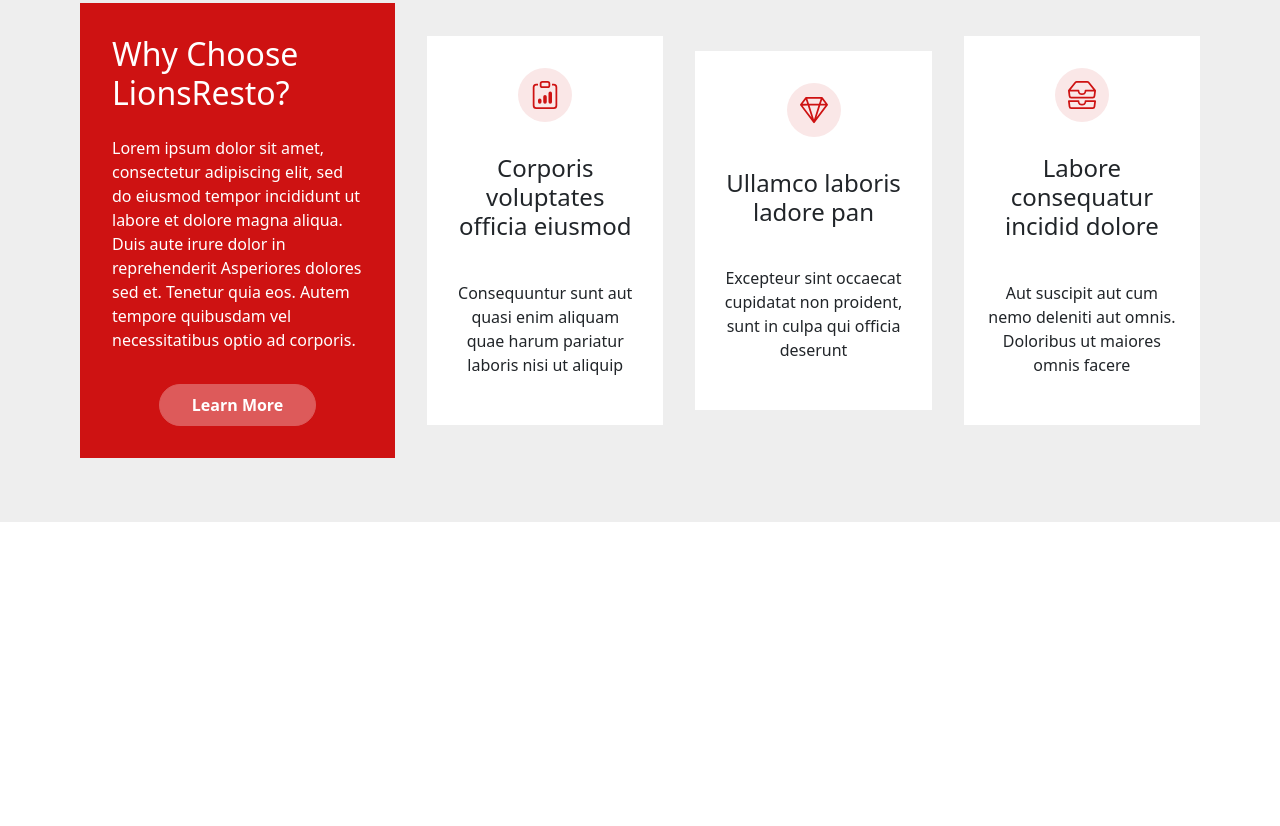
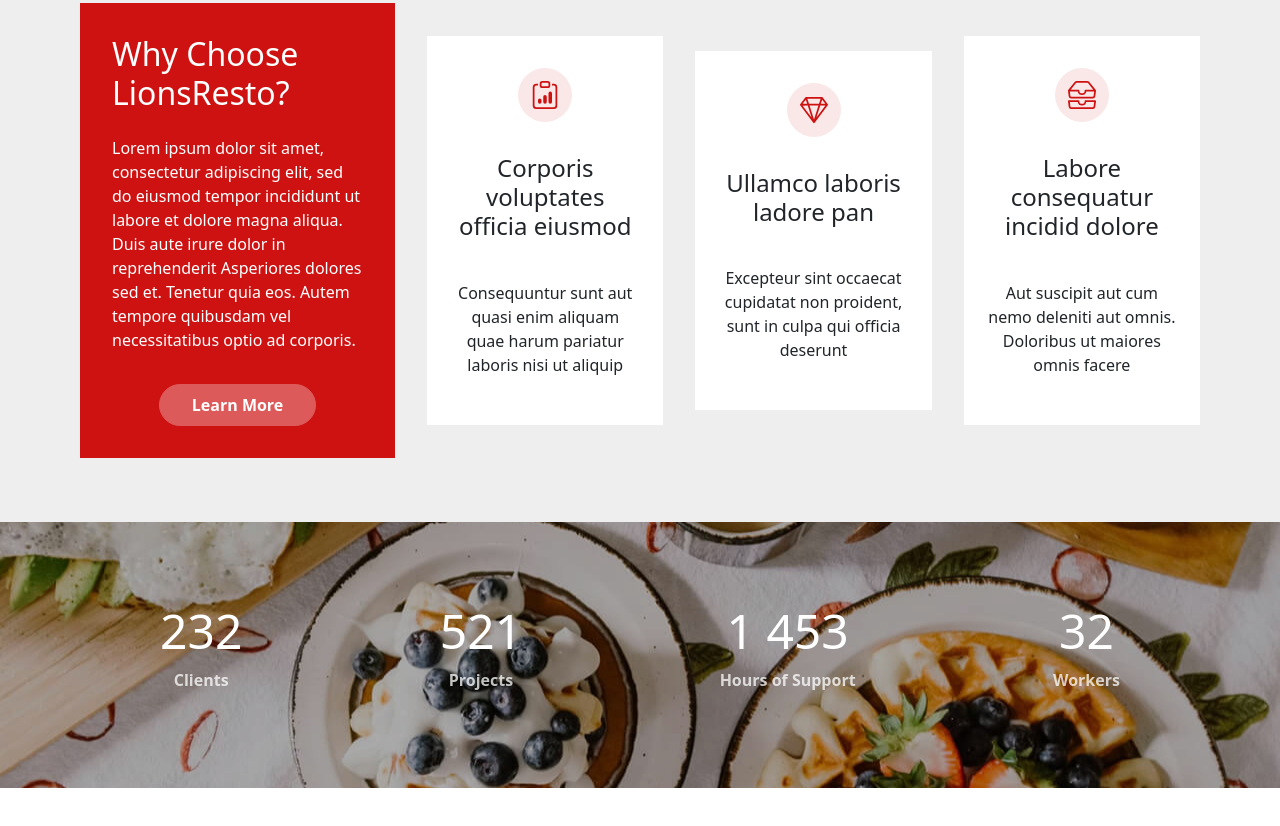
Before and after one commit to ie-orphane/final_project_dom_elyatime_ilyass, a website: page index.html in a window 1280 px wide. Shown: the part 1787-2613 px from the top of the page. Before the commit the page ends 2405 px from the top, so only its background shows below. Drawn offline with nearby package versions, Linux system fonts and the light colour scheme.

Commit message:
stats section completed

```diff
--- a/index.html
+++ b/index.html
@@ -167,7 +167,7 @@
 
         <!--~ info section : start -->
         <section id="info" class="py-16 bg--grey">
-            <div class="m-auto w-87.5 d-flex align-items-center gap-8">
+            <div class="m-auto w-87.5 d-flex flex-column flex-lg-row align-items-center gap-8">
                 <div class="w-100 d-flex flex-column bg--red text-white py-8 px-8 gap-4">
                     <h2>Why Choose LionsResto?</h2>
                     <p>
@@ -179,7 +179,7 @@
                         type="button">Learn More</button>
                 </div>
 
-                <div class="w-75 h-100 bg-white px-6 py-8 text-center d-flex flex-column align-items-center transition-transform gap-8 hover:scale">
+                <div class="w-lg-75 h-100 bg-white px-6 py-8 text-center d-flex flex-column align-items-center transition-transform gap-8 hover:scale">
                     <i class="bg--lightred text--red w-h-54px rounded-circle d-grid place-items-center">
                         <svg xmlns="http://www.w3.org/2000/svg" width="28" height="28" fill="currentColor"
                             viewBox="0 0 16 16">
@@ -195,7 +195,7 @@
                     <p>Consequuntur sunt aut quasi enim aliquam quae harum pariatur laboris nisi ut aliquip</p>
                 </div>
 
-                <div class="w-75 h-100 bg-white px-6 py-8 text-center d-flex flex-column align-items-center transition-transform gap-8 hover:scale">
+                <div class="w-lg-75 h-100 bg-white px-6 py-8 text-center d-flex flex-column align-items-center transition-transform gap-8 hover:scale">
                     <i class="bg--lightred text--red w-h-54px rounded-circle d-grid place-items-center">
                         <svg xmlns="http://www.w3.org/2000/svg" width="28" height="28" fill="currentColor"
                             viewBox="0 0 16 16">
@@ -207,7 +207,7 @@
                     <p>Excepteur sint occaecat cupidatat non proident, sunt in culpa qui officia deserunt</p>
                 </div>
 
-                <div class="w-75 h-100 bg-white px-6 py-8 text-center d-flex flex-column align-items-center transition-transform gap-8 hover:scale">
+                <div class="w-lg-75 h-100 bg-white px-6 py-8 text-center d-flex flex-column align-items-center transition-transform gap-8 hover:scale">
                     <i class="bg--lightred text--red w-h-54px rounded-circle d-grid place-items-center">
                         <svg xmlns="http://www.w3.org/2000/svg" width="28" height="28" fill="currentColor"
                             viewBox="0 0 16 16">
@@ -221,6 +221,36 @@
             </div>
         </section>
         <!--~ info section : end -->
+
+        <!--& stats section : start -->
+        <section id="stats" class="py-20">
+            <div class="m-auto w-75 d-flex flex-column flex-lg-row justify-content-between gap-12 text-white position-relative z-3 text-center">
+                <div>
+                    <h4 class="fs-48px">232</h4>
+                    <p class="fw-bold opacity-75">Clients</p>
+                </div>
+                <div>
+                    <h4 class="fs-48px">521</h4>
+                    <p class="fw-bold opacity-75">Projects</p>
+                </div>
+                <div>
+                    <h4 class="fs-48px">1 453</h4>
+                    <p class="fw-bold opacity-75">Hours of Support</p>
+                </div>
+                <div>
+                    <h4 class="fs-48px">32</h4>
+                    <p class="fw-bold opacity-75">Workers</p>
+                </div>
+            </div>
+        </section>
+        <!--& stats section : end -->
+
+        <!--^ menu section : start -->
+        <section id="" class="py-12">
+            <div class="m-auto w-87.5">
+            </div>
+        </section>
+        <!--^ menu section : end -->
 
         <!-- section : start -->
         <section id="" class="py-12">
--- a/src/sass/modules/_hero.sass
+++ b/src/sass/modules/_hero.sass
@@ -39,3 +39,16 @@
             &:active
                 transform: translate(0.075em, 0.075em)
                 box-shadow: none
+
+    #stats
+        background-image: url(../images/stats-bg.jpg)
+        background-position: center
+        background-attachment: fixed
+        position: relative
+        &::after
+            content: ""
+            width: 100%
+            height: 100%
+            background: #00000054
+            position: absolute
+            inset: 0
```
Also changed, not shown: src/sass/_classes.sass (+0 -7 lines), public/css/app.css, 2 other files.
